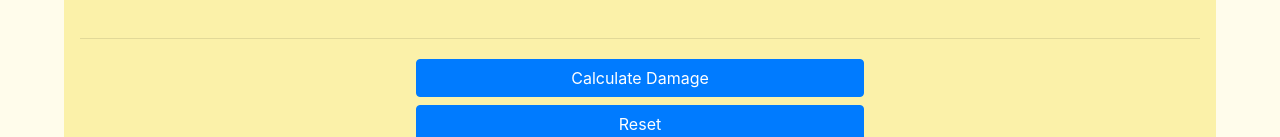
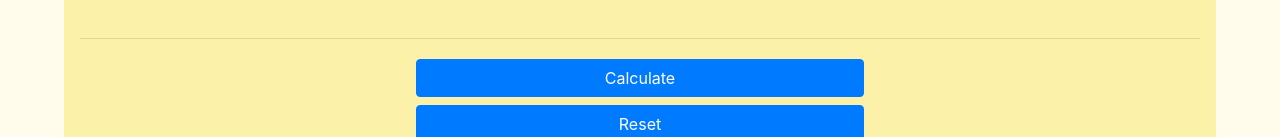
Before and after one commit to robinsongz/maplestorymcalc, a React (Create React App) app: page / in a window 1280 px wide. Shown: the part 653-790 px from the top of the page. Built offline with nearby package versions, Linux system fonts and the light colour scheme.

Commit message:
changed calculate button

```diff
--- a/src/Components/Buttons.js
+++ b/src/Components/Buttons.js
@@ -8,7 +8,7 @@ class CalculateButton extends Component {
                         type="button"
                         onClick={this.props.damageCalc}
                 >
-                Calculate Damage
+                Calculate
                 </button>
             </div>
             )
```
